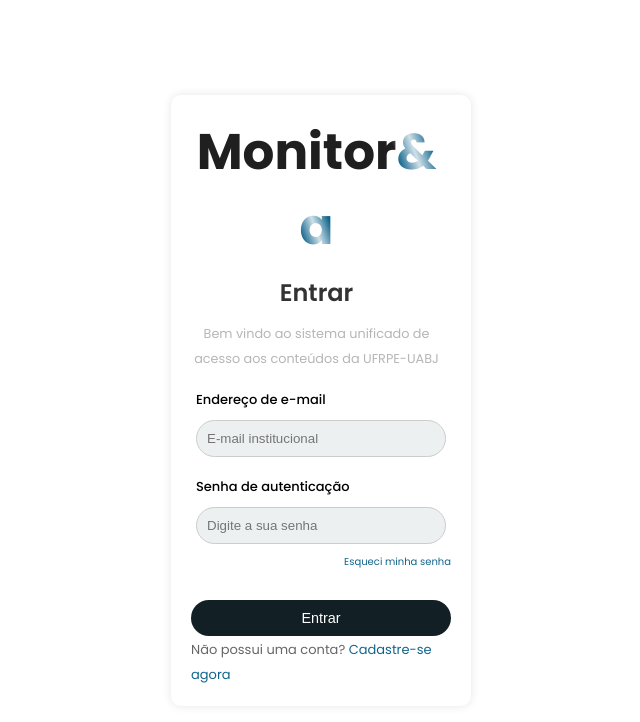
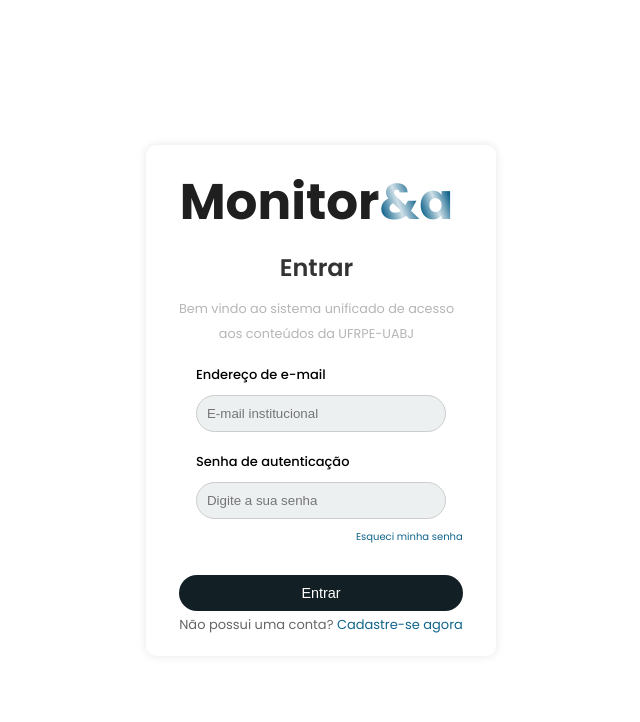
Before and after one commit to Gladistony/Aplicativo-Projeto-Interdisciplinar-2, a PHP site: page / in a window 1280 px wide. Shown: the top 722 px of the page, without its empty margins (319-959 px from the left). Run offline with PHP 8.4, Linux system fonts and the light colour scheme; some libraries are stand-ins or nearby versions.

Commit message:
Ajuste do login

```diff
--- a/Styles/estilo_telaDeLogin.css
+++ b/Styles/estilo_telaDeLogin.css
@@ -15,7 +15,7 @@
     position: absolute;
     width: 100%;
     height: 100%;
-    background: linear-gradient(90deg, rgba(255,255,255,0) 0%, rgba(255,255,255,0.8) 50%, rgba(255,255,255,0) 100%);
+    background: linear-gradient(90deg, rgba(255, 255, 255, 0) 0%, rgba(255, 255, 255, 0.8) 50%, rgba(255, 255, 255, 0) 100%);
     transform: skewX(20deg);
     animation: brilho 3s ease-in-out infinite;
 }
@@ -24,12 +24,15 @@
     0% {
         left: -40%;
     }
+
     25% {
         left: 0%;
     }
+
     75% {
         left: 100%;
     }
+
     100% {
         left: 200%;
 
@@ -57,7 +60,7 @@ body {
     align-items: center;
     background-color: #ffffff;
     padding: 20px;
-    width: 300px;
+    width: 350px;
     text-align: start;
     border-radius: 10px;
     box-shadow: 0 0 10px rgba(0, 0, 0, 0.1);
```
Also changed, not shown: Styles/estilo_menu-lateral.css (+5 -2 lines).
